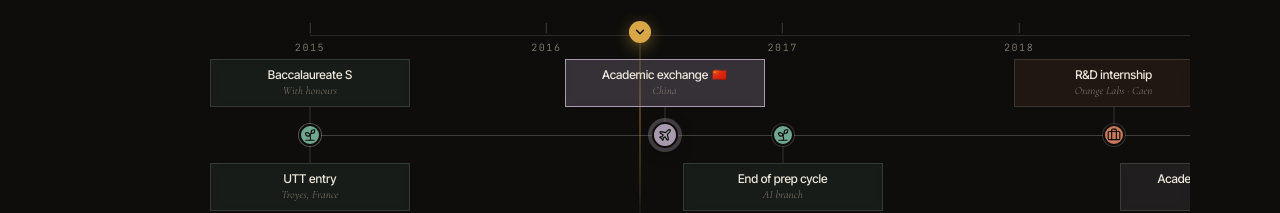
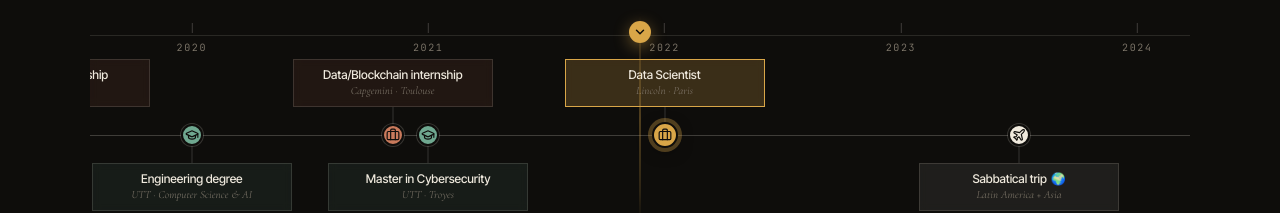
Before and after one commit to Mappiou/portfolio, a React (Vite) app: page /en in a window 1280 px wide. Shown: the part 6980-7193 px from the top of the page. Built offline with nearby package versions, Linux system fonts and the light colour scheme.

Commit message:
fix(education): center timeline on job-lincoln by default
Initial scroll position now lands on Lincoln (first post-diploma job)
instead of the China exchange.

```diff
--- a/src/components/sections/EducationSection.tsx
+++ b/src/components/sections/EducationSection.tsx
@@ -78,7 +78,7 @@ export function EducationSection() {
   const entries = [...education].sort((a, b) => a.year - b.year);
   const initialIndex = Math.max(
     0,
-    entries.findIndex((e) => e.id === "exchange-china"),
+    entries.findIndex((e) => e.id === "job-lincoln"),
   );
   const [openIndex, setOpenIndex] = useState<number>(initialIndex);
   const [edgePad, setEdgePad] = useState(0);
```
